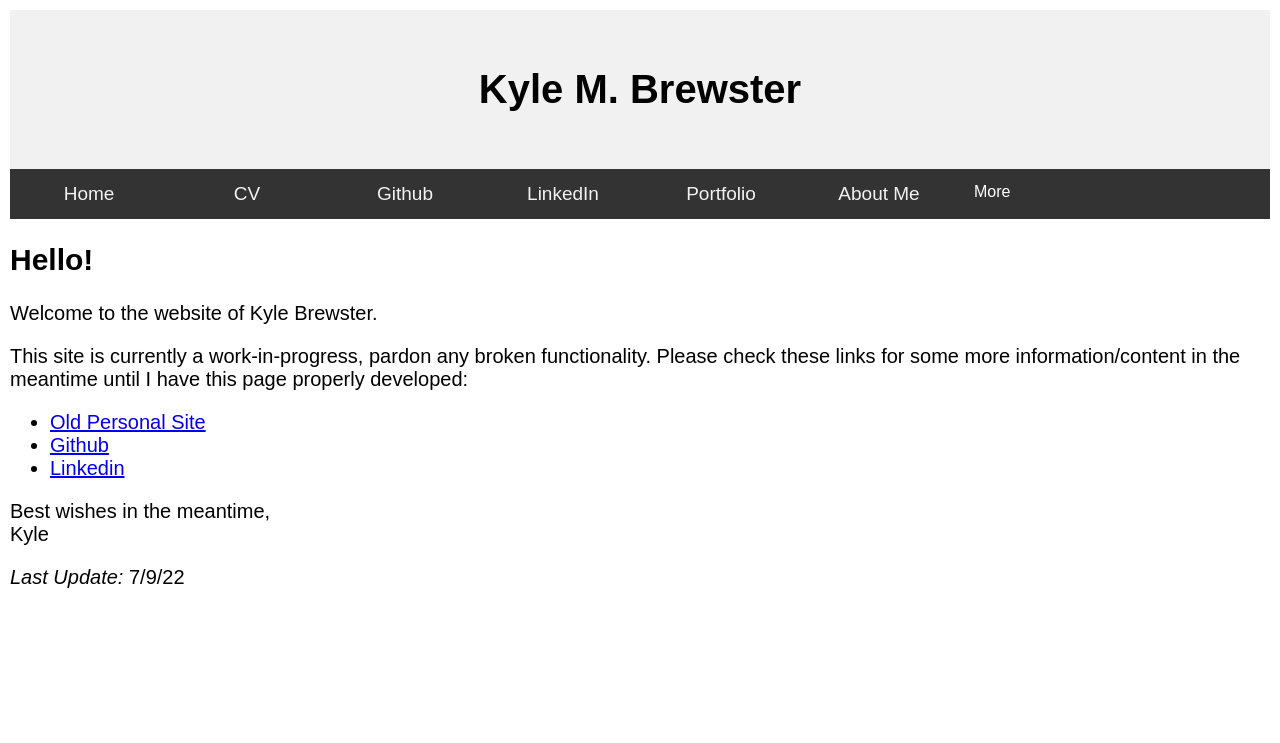
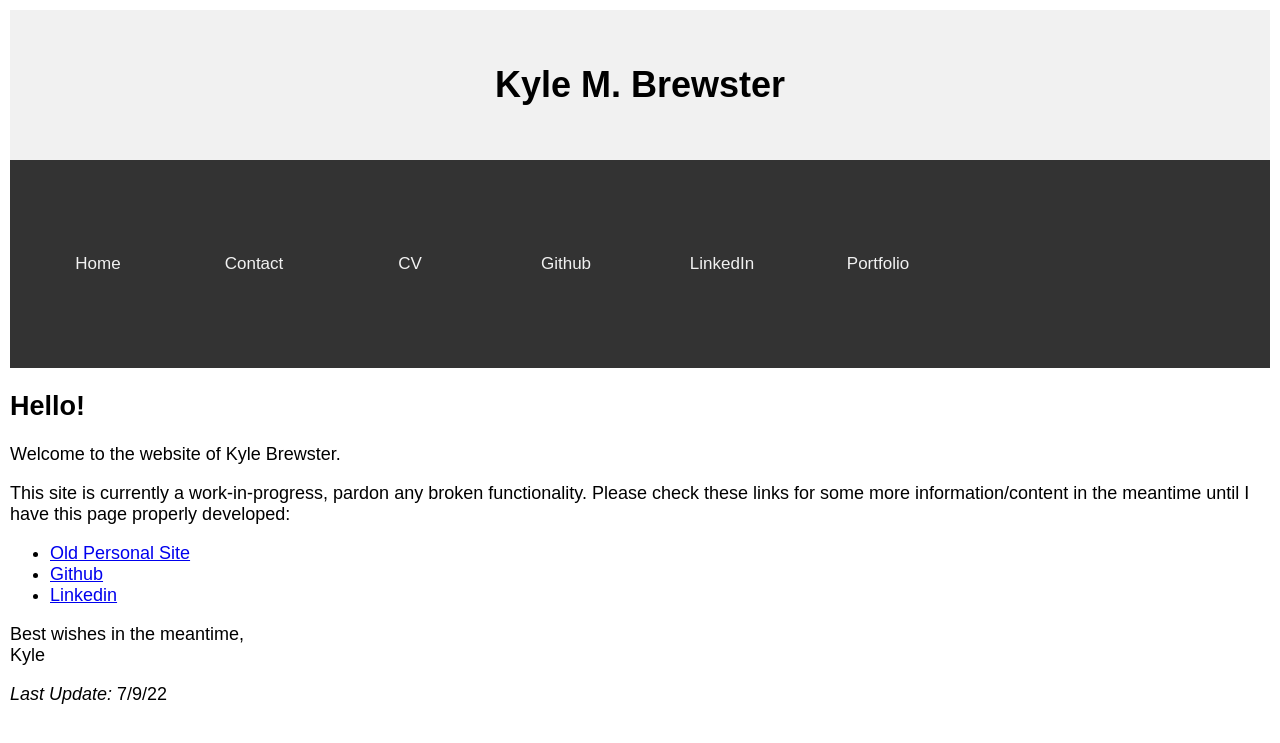
Before and after one commit to k-brew/personal-site, a Jekyll site: the page built from index.md, in a window 1280 px wide. Shown: the top 743 px of the page. Built offline with Jekyll 4.4.1, drawn with Linux system fonts in a browser that asks for light colours.

Commit message:
Update default.html

```diff
--- a/_layouts/default.html
+++ b/_layouts/default.html
@@ -5,7 +5,7 @@
 <style>
 body {
   margin: 10px;
-  font-size: 20px;
+  font-size: 18px;
   font-family: Arial, Helvetica, sans-serif;
 }
 
@@ -27,7 +27,7 @@
   text-align: center;
   padding: 14px 16px;
   text-decoration: none;
-  font-size: 19px;
+  font-size: 17px;
   width: 10%;
   text-align: center;
 }
@@ -54,7 +54,7 @@
   color: white;
   padding: 14px 16px;
   background-color: inherit;
-  font-family: inherit;
+  font: inherit;
   margin: 0;
 }
 
@@ -66,29 +66,50 @@
   display: none;
   position: absolute;
   background-color: #f9f9f9;
-  min-width: 160px;
+  width: 100%;
+  left: 0;
   box-shadow: 0px 8px 16px 0px rgba(0,0,0,0.2);
   z-index: 1;
 }
 
-.dropdown-content a {
-  float: none;
-  color: black;
-  padding: 12px 16px;
-  text-decoration: none;
-  display: block;
-  text-align: left;
-}
-
-.dropdown-content a:hover {
-  background-color: #ddd;
+.dropdown-content .header {
+  background: red;
+  padding: 16px;
+  color: white;
 }
 
 .dropdown:hover .dropdown-content {
   display: block;
 }
 
+/* Create three equal columns that floats next to each other */
+.column {
+  float: left;
+  width: 33.33%;
+  padding: 10px;
+  background-color: #ccc;
+  height: 250px;
+}
 
+.column a {
+  float: none;
+  color: black;
+  padding: 16px;
+  text-decoration: none;
+  display: block;
+  text-align: left;
+}
+
+.column a:hover {
+  background-color: #ddd;
+}
+
+/* Clear floats after the columns */
+.row:after {
+  content: "";
+  display: table;
+  clear: both;
+}
 
 .content {
   padding: 16px;
@@ -103,7 +124,6 @@
 .sticky + .content {
   padding-top: 60px;
 }
-
 </style>
 </head>
 <body>
@@ -112,30 +132,25 @@
   <h1 class="project-name">{{ page.title | default: site.title | default: site.github.repository_name }}</h1>
 </div>
 
+
 <div id="navbar">
   <a href="https://k-brew.github.io/personal-site/">Home</a>
+  <a href="https://k-brew.github.io/personal-site/">Contact</a>
   <a href="https://k-brew.github.io/personal-site/files/CV.html">CV</a>
   <a href="https://github.com/k-brew">Github</a>
   <a href="https://www.linkedin.com/in/kyle-brewster/">LinkedIn</a>
-  <a href="https://k-brew.github.io/personal-site/portfolio/port.html">Portfolio</a>
-  <a href="https://k-brew.github.io/personal-site/">About Me</a>
-  <div class="dropdown">
-    <button class="dropbtn">More
-      <i class="fa fa-caret-down"></i>
-    </button>
-    <div class="dropdown-content">
-      <a href="https://github.com/k-brew">Tutoring Intake Form</a>
-      <a href="https://github.com/k-brew">Coming soon!!</a>
-      <a href="https://github.com/k-brew">Coming soon!!</a>
-    </div>
-  </div>
+  <a href="https://www.linkedin.com/in/kyle-brewster/">Portfolio</a>
 </div>
+
+
+
 
 <main id="content" class="main-content" role="main">
       {{ content }}
   </main>
 
-  <script>
+
+<script>
 window.onscroll = function() {myFunction()};
 
 var navbar = document.getElementById("navbar");
@@ -149,5 +164,21 @@
   }
 }
 </script>
+
+<script>
+    // When the user scrolls down 80px from the top of the document, resize the navbar's padding and the logo's font size
+    window.onscroll = function() {scrollFunction()};
+
+    function scrollFunction() {
+      if (document.body.scrollTop > 80 || document.documentElement.scrollTop > 80) {
+        document.getElementById("navbar").style.padding = "30px 10px";
+        document.getElementById("logo").style.fontSize = "25px";
+      } else {
+        document.getElementById("navbar").style.padding = "80px 10px";
+        document.getElementById("logo").style.fontSize = "35px";
+      }
+    }
+    </script>
+
 </body>
 </html>
```
